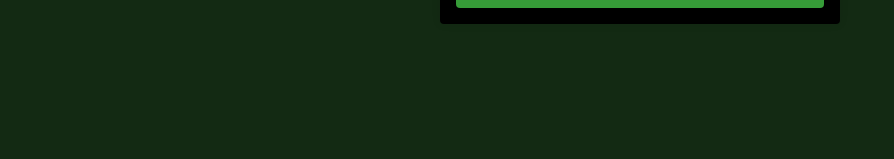
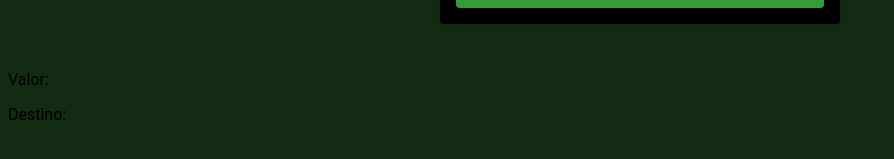
Before and after one commit to deboraalessandra/Bank, an Angular app in the folder bank/: page / in a window 1280 px wide. Shown: the part 285-444 px from the top of the page, without its empty margins (0-894 px from the left). Built offline with nearby package versions, Linux system fonts and the light colour scheme.

Commit message:
Interpolando dados

```diff
--- a/bank/src/app/app.component.html
+++ b/bank/src/app/app.component.html
@@ -1 +1,8 @@
 <app-nova-transferencia (aoTransferir)="transferir($event)"></app-nova-transferencia>
+
+<p>
+  Valor: {{transferencia?.valor}}
+</p>
+<p>
+  Destino: {{transferencia?.destino}}
+</p>
--- a/bank/src/app/app.component.ts
+++ b/bank/src/app/app.component.ts
@@ -7,8 +7,14 @@
 })
 export class AppComponent {
   title = 'bank';
+  // destino: number;
+  // valor: number;
+  transferencia: any;
 
   transferir($event){
     console.log($event)
+    // this.destino = $event.destino;
+    // this.valor = $event.valor;
+    this.transferencia = $event;
   }
 }
--- a/bank/src/app/nova-transferencia/nova-transferencia.component.ts
+++ b/bank/src/app/nova-transferencia/nova-transferencia.component.ts
@@ -10,7 +10,7 @@
   @Output() aoTransferir = new EventEmitter<any>();
 
   valor: number;
-  destino: string;
+  destino: number;
 
   constructor() { }
 
@@ -21,5 +21,11 @@
     console.log("Solicitado Nova tranferência")
     const valorEmitir = {valor: this.valor, destino: this.destino};
     this.aoTransferir.emit(valorEmitir);
+    this.limparCampos();
+  }
+
+  limparCampos(){
+    this.valor = 0;
+    this.destino = 0;
   }
 }
```
